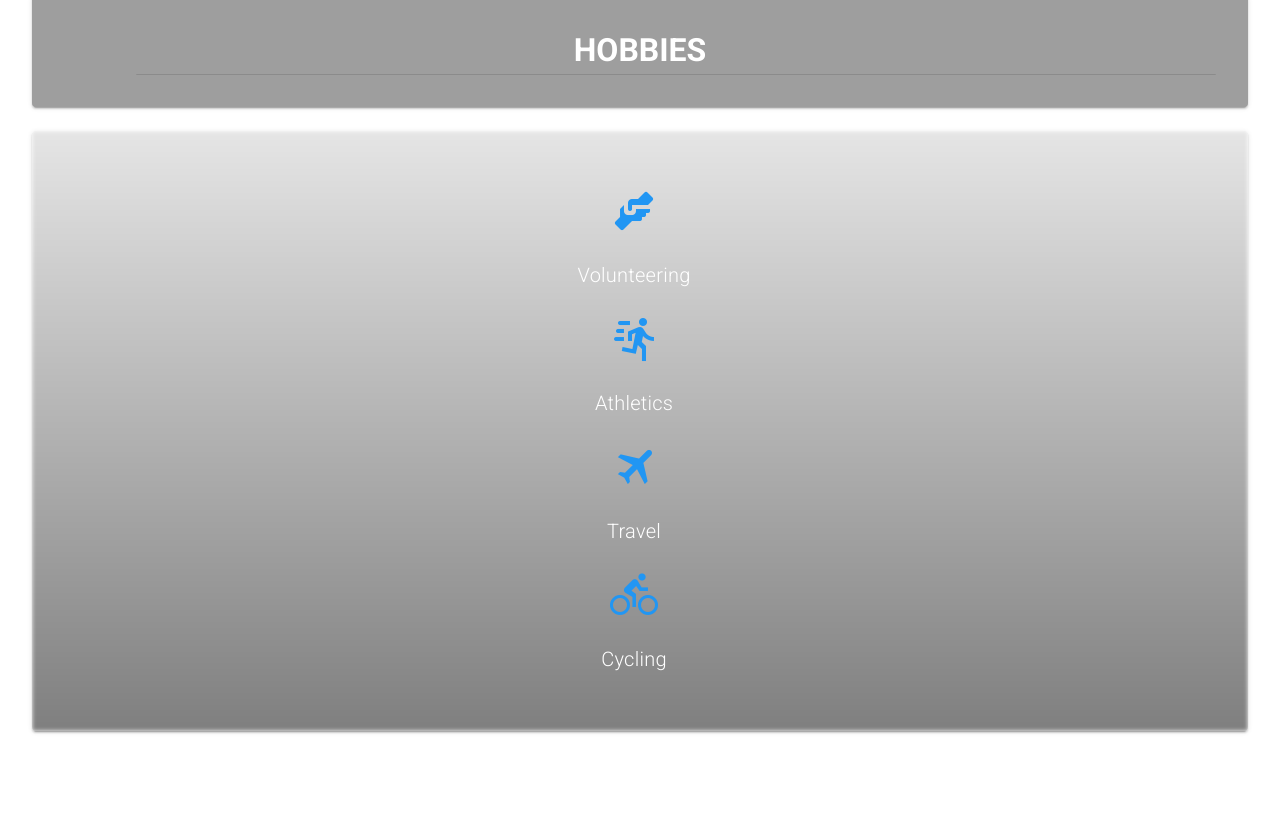
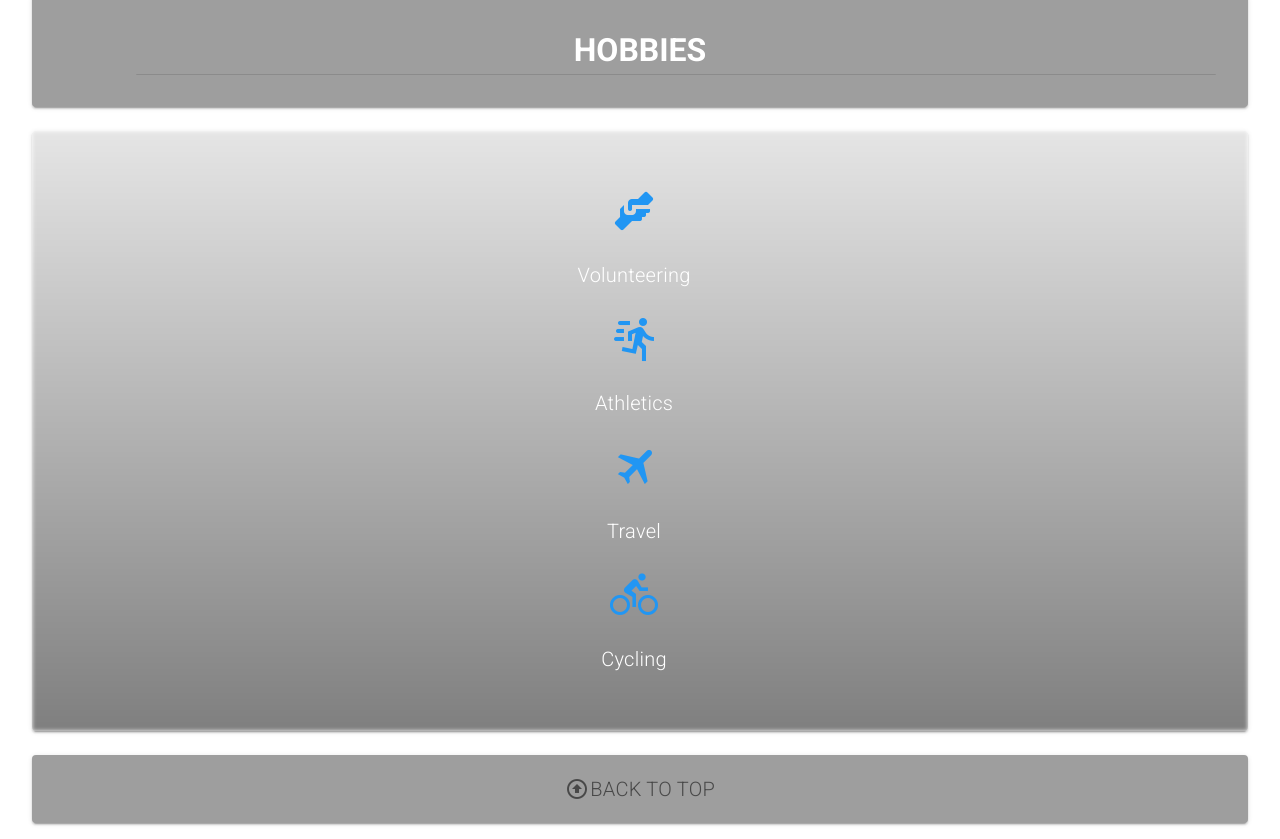
Before and after one commit to BendaasIlyas/portfolio_vue, a Vue app: page / in a window 1280 px wide. Shown: the part 2197-3036 px from the top of the page. Before the commit the page ends 2944 px from the top, so only its background shows below. Built offline with nearby package versions, Linux system fonts and the light colour scheme.

Commit message:
add back to top in the bottom of page

```diff
--- a/src/views/Home.vue
+++ b/src/views/Home.vue
@@ -182,6 +182,19 @@
           </v-img>
         </v-card>
       </div>
+
+      <div
+        class="mx-auto col-md-12 col-sm-12 col-xs-12"
+        max-width="344"
+        outlined
+      >
+        <v-card class="pa-4 white--text text-center" color="grey">
+          <v-btn icon @click="$vuetify.goTo(1, easeInOutCubic)">
+            <v-icon>mdi-arrow-up-bold-circle-outline</v-icon>
+            <span class="title font-weight-light">Back to Top</span>
+          </v-btn>
+        </v-card>
+      </div>
     </div>
   </div>
 </template>
```
Lines whose indentation alone changed are shown as unchanged.
